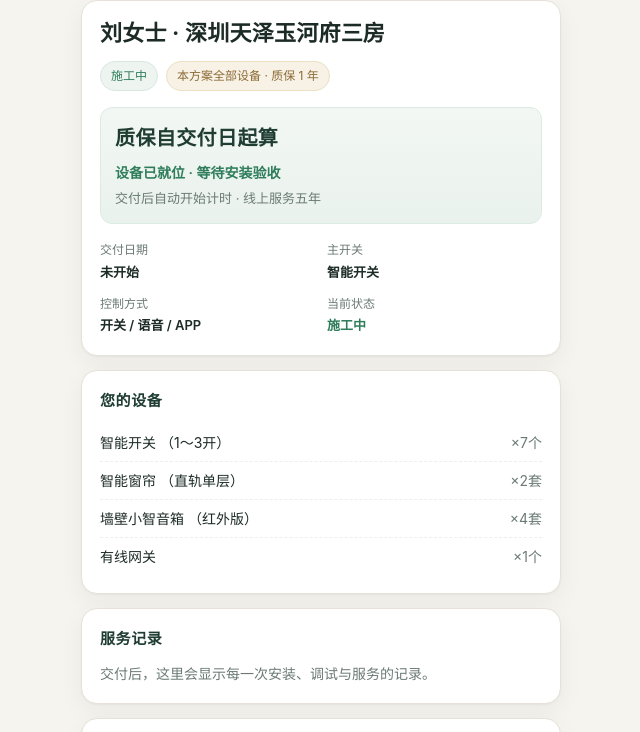
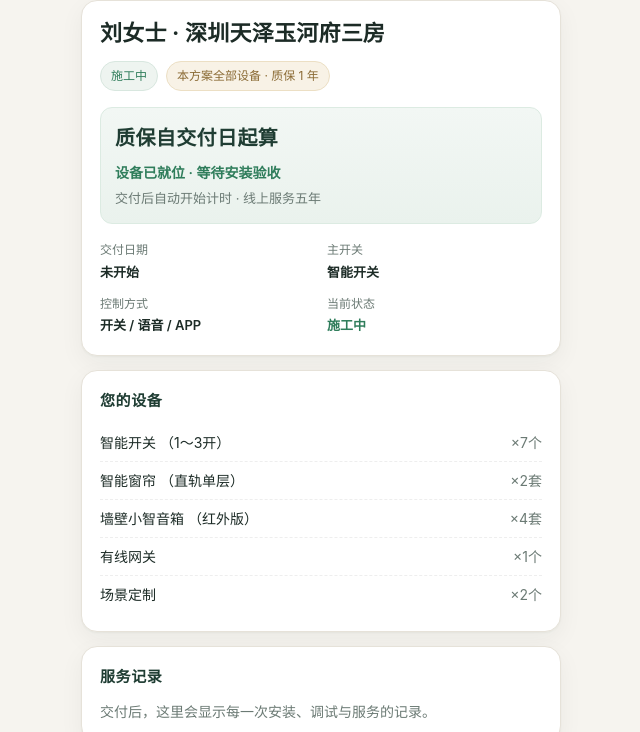
Before and after one commit to ican-yang/customer-cards, a plain HTML site: page c/IDB100916.html in a window 1280 px wide. Shown: the part 60-792 px from the top of the page, without its empty margins (319-959 px from the left). Drawn offline with Linux system fonts and the light colour scheme.

Commit message:
chore: refresh ??? page

```diff
--- a/c/IDB100916.html
+++ b/c/IDB100916.html
@@ -107,7 +107,7 @@
 
   </div>
 
-  <div class="card"><h2>您的设备</h2><ul class="items"><li><span>智能开关 （1～3开）</span><span class="q">×7个</span></li><li><span>智能窗帘 （直轨单层）</span><span class="q">×2套</span></li><li><span>墙壁小智音箱 （红外版）</span><span class="q">×4套</span></li><li><span>有线网关</span><span class="q">×1个</span></li></ul></div>
+  <div class="card"><h2>您的设备</h2><ul class="items"><li><span>智能开关 （1～3开）</span><span class="q">×7个</span></li><li><span>智能窗帘 （直轨单层）</span><span class="q">×2套</span></li><li><span>墙壁小智音箱 （红外版）</span><span class="q">×4套</span></li><li><span>有线网关</span><span class="q">×1个</span></li><li><span>场景定制</span><span class="q">×2个</span></li></ul></div>
 
   <div class="card"><h2>服务记录</h2><div class="sub">交付后，这里会显示每一次安装、调试与服务的记录。</div></div>
 
```
